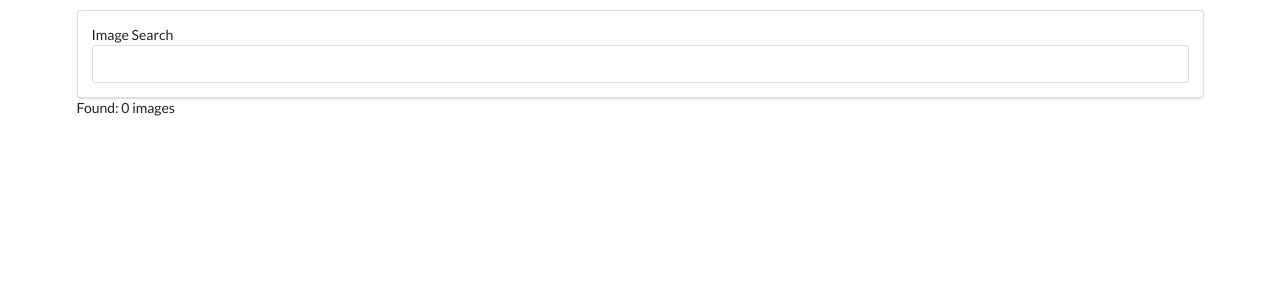
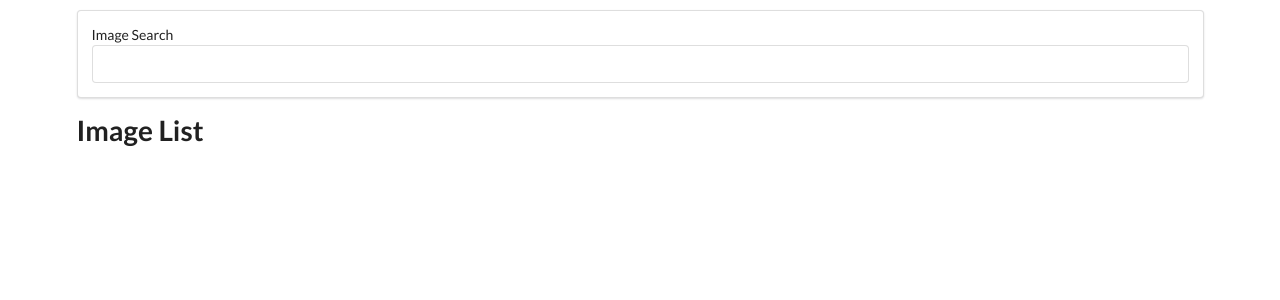
Before and after one commit to MatthewCebenka/pics, a React (Create React App) app in the folder pics/: page / in a window 1280 px wide. Shown: the top 300 px of the page. Built offline with nearby package versions, Linux system fonts and the light colour scheme.

Commit message:
created the ImageList component and imported it into the App.js component

```diff
--- a/pics/src/components/App.js
+++ b/pics/src/components/App.js
@@ -1,6 +1,7 @@
 import React from "react";
 import unsplash from "../api/unsplash";
 import SearchBar from "./SearchBar";
+import ImageList from './ImageList';
 
 class App extends React.Component {
   state = { images: [] };
@@ -17,7 +18,7 @@ class App extends React.Component {
     return (
       <div className="ui container" style={{ marginTop: "10px" }}>
         <SearchBar onSearchSubmit={this.onSearchSubmit} />
-        Found: {this.state.images.length} images
+        <ImageList />
       </div>
     );
   }
--- /dev/null
+++ b/pics/src/components/ImageList.js
@@ -0,0 +1,11 @@
+import React from 'react';
+
+const ImageList = () => {
+    return (
+        <div>
+            <h1>Image List</h1>
+        </div>
+    )
+}
+
+export default ImageList;
```
